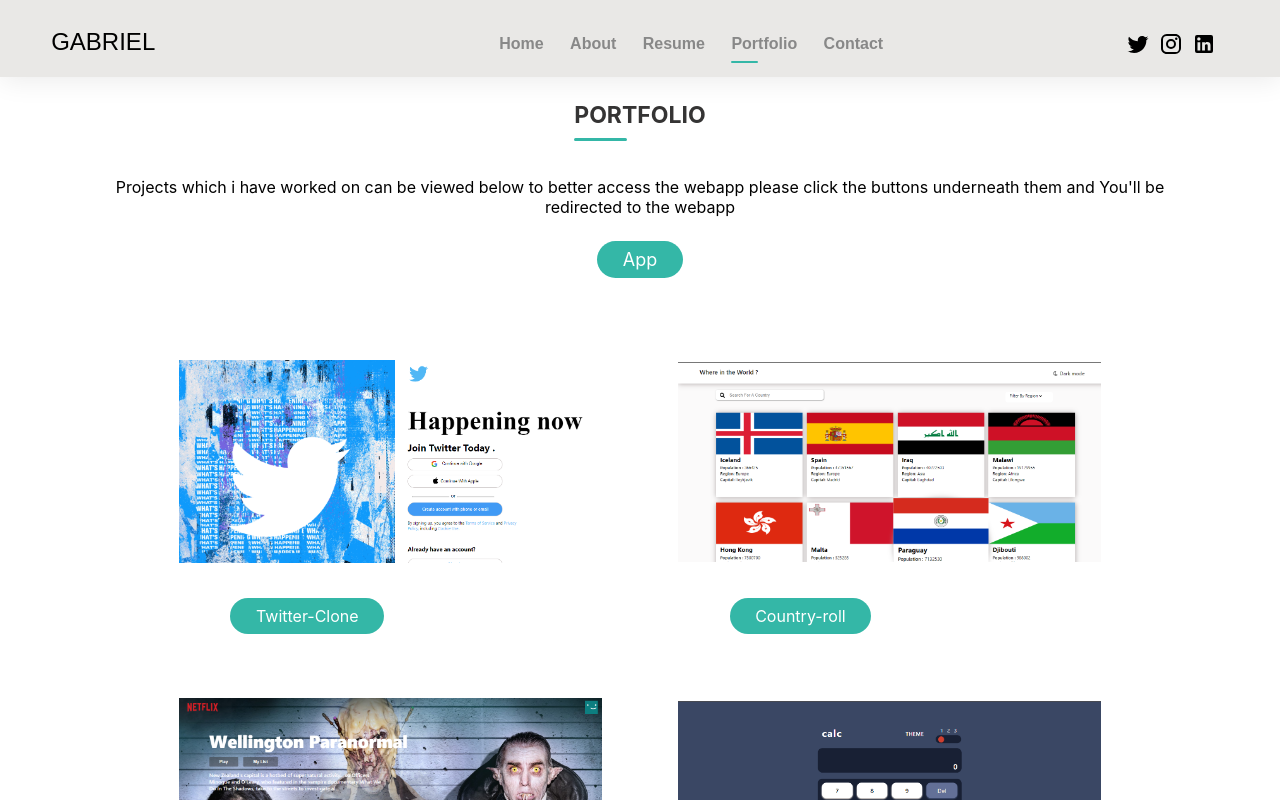
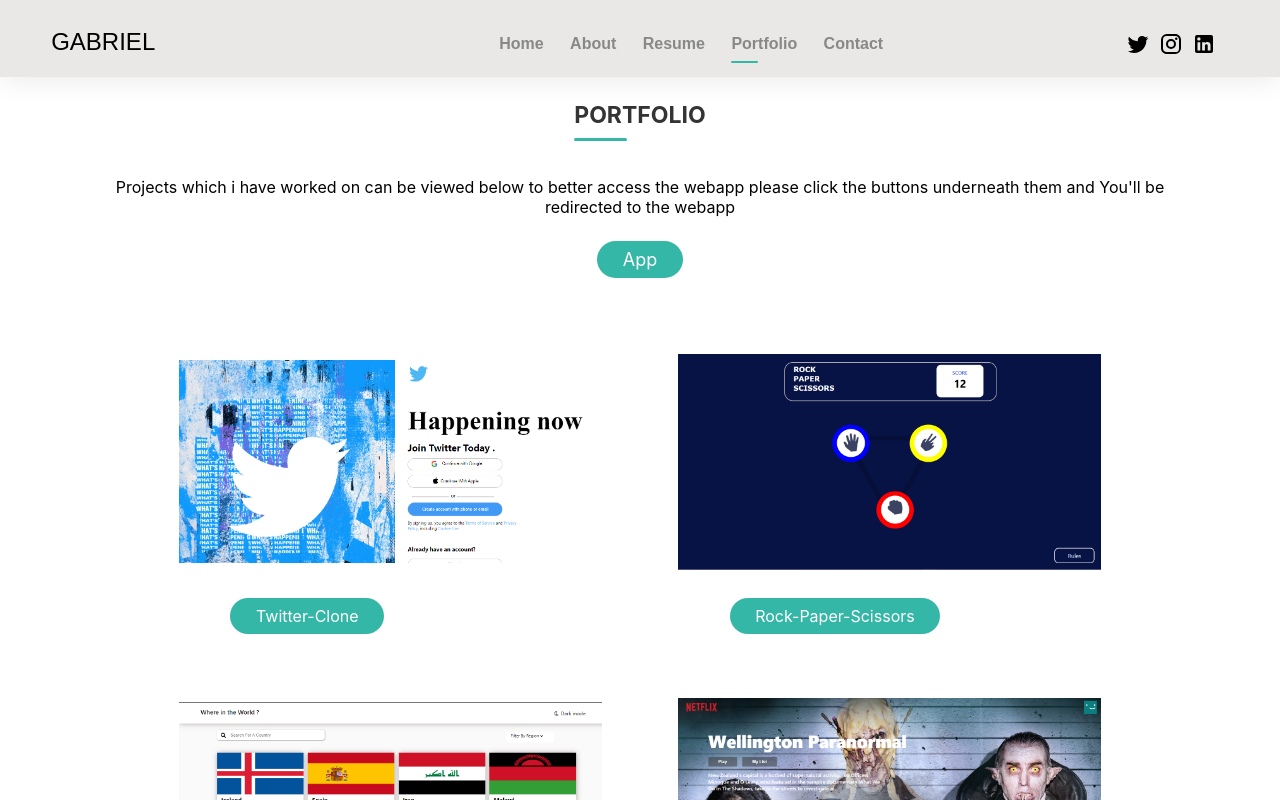
Before and after one commit to Akinyemi04/Portfolio, a React (Create React App) app: page /portfolio in a window 1280 px wide. Shown: the top 800 px of the page. Built offline with nearby package versions, Linux system fonts and the light colour scheme.

Commit message:
adding Game

```diff
--- a/src/Components/Portfolio.js
+++ b/src/Components/Portfolio.js
@@ -4,7 +4,7 @@
 import calculator from './images/calculaator.png'
 import commerce from './images/e-commerce.png'
 import country from './images/country.png'
-
+import game from './images/Game.png'
 const Portfolio = () => {
   return (
     <div className='portfo'>
@@ -15,6 +15,10 @@
         <section>
           <img src={twitter} alt="twitter.webpage" />
           <a href="https://twitter-clone-67536.web.app/">Twitter-Clone</a>
+        </section>
+        <section>
+            <img src={game} alt="" />
+            <a href="https://rock-paper-scissorx.netlify.app/">Rock-Paper-Scissors</a>
         </section>
         <section>
           <img src={country} alt="country-finder" />
--- a/src/Components/Resume.js
+++ b/src/Components/Resume.js
@@ -61,6 +61,7 @@
         <p className="content">FreeLance</p>
         <ul>
           <li>Twitter-clone</li>
+          <li>Rock-Paper-Scissors Game</li>
           <li>Netflix-clone</li>
           <li>E-commerce</li>
           <li>Calculator</li>
```
Also changed, not shown: src/Components/images/Game.png (added).
